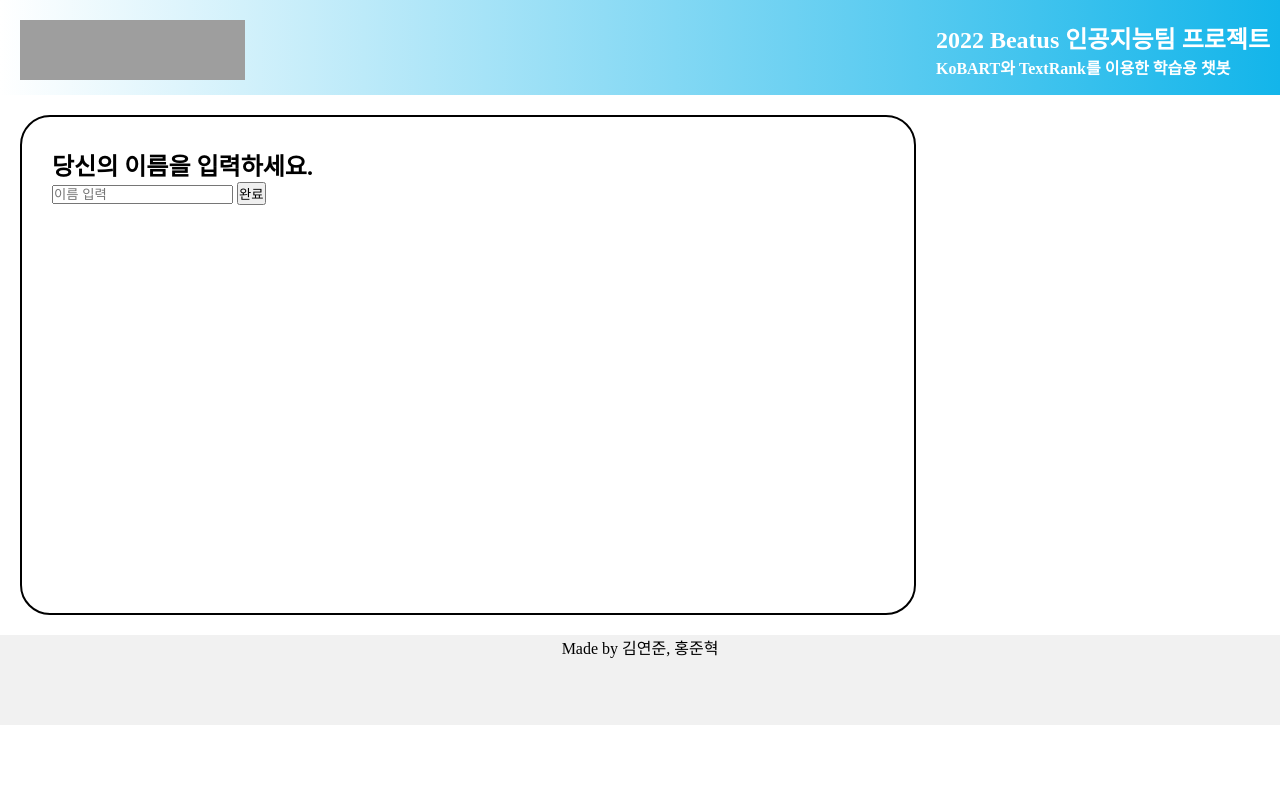
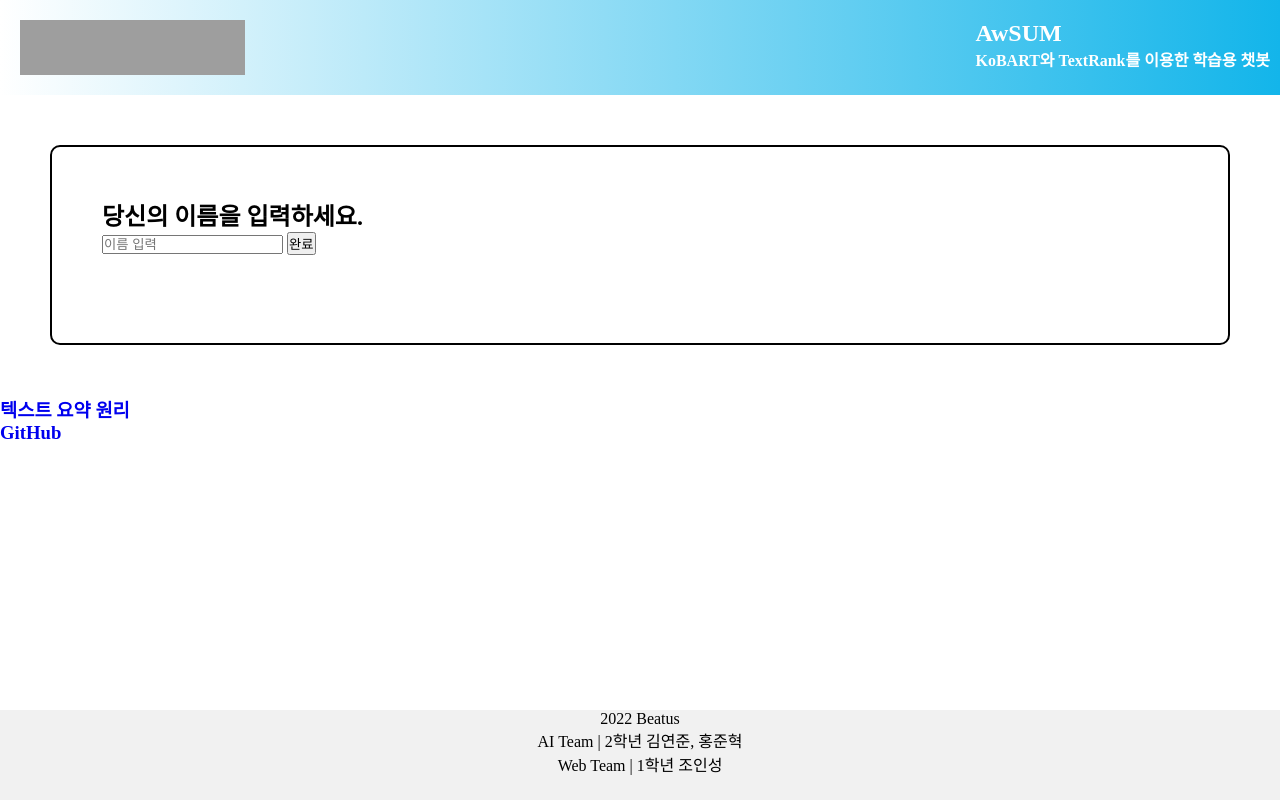
Before and after one commit to Superfish83/Beatus_NLP_Project_2, a Flask app: page / in a window 1280 px wide. Run offline with Flask 2, Linux system fonts and the light colour scheme; grey boxes are pictures that could not be loaded.

Commit message:
스크롤바 추가 및 디자인 개선, 자료 링크 추가

```diff
--- a/main.py
+++ b/main.py
@@ -3,33 +3,43 @@ app = Flask(__name__)
 
 from NLP.dialoguehandler import DialogueHandler
 dlgHandler = DialogueHandler()
-botname = 'BeatusChatBot'
+botname = '어썸'
 
 def template(title, content, auto_submit = None):
     t = f'''<!doctype html>
+
     <link rel="stylesheet" href="{ url_for('static', filename='design.css') }" media="(min-width:600px)">
     <html>
         <title>{title}</title>
         <header>
             <div id="logo">
                 <a href = "/">
-                    <img src="https://www.cnsa.hs.kr/images/hpw/common/logo.gif" alt="Logo" width="225" height="60" href="./index.html">
+                    <img src="https://www.cnsa.hs.kr/images/hpw/common/logo.gif" alt="Logo" width="225" height="55" href="./index.html">
                 </a>
             </div>
 
             <div id="top_menu">
-                <h2> 2022 Beatus 인공지능팀 프로젝트</h2>
+                <h2> AwSUM </h2>
                 <h4> KoBART와 TextRank를 이용한 학습용 챗봇 </h4>
             </div>
         </header>
 
-        <article id="content">
+        <article id="content" style="
+    overflow-y: scroll;
+    height: calc(100vh - 240px);
+">
             {content}
         </article>
 
-        <footer>
-            <p>Made by 김연준, 홍준혁</p>
+        <footer style="
+    position: fixed;
+    bottom: 0;
+">
+            <p>2022 Beatus</p>
+            <p>AI Team | 2학년 김연준, 홍준혁</p>
+            <p>Web Team | 1학년 조인성</p>
         </footer>
+        <script>document.querySelector("article").scroll(0,99999999)</script>
     '''
 
     if auto_submit:
@@ -44,16 +54,32 @@ def getTextForm(username, dlg_state):
     form = ''
     if dlg_state < 100: # 사용자에게 채팅 입력을 받을 때
         form = f'''
-            <form class = "input" name = "getUserText" action="/chat/" method="POST">
-                <input type="textarea" name="usertext" placeholder="채팅 입력"></textarea>
+            <form class = "input" name = "getUserText" action="/chat/" method="POST" style="
+    position: fixed;
+    bottom: 90px;
+    width: 96%;
+    height: 30px;
+    padding: .5% 1%;
+    display: flex;
+">
+                <input type="textarea" name="usertext" placeholder="채팅 입력" style="
+    flex: 1; autofocus/">
                 <input type="hidden" name="current_username" value={username}>
                 <input type="hidden" name="dlg_state" value={dlg_state}>
                 <input type="submit" value="입력">
             </form>'''
     else: # 챗봇이 계속 말할 때 (입력받는 것 없이 form 제출)
         form = f'''
-            <form class = "input" name = "getUserText" action="/chat/" method="POST">
-                <input type="textarea" name="usertext" placeholder="채팅 입력"></textarea>
+            <form class = "input" name = "getUserText" action="/chat/" method="POST" style="
+    position: fixed;
+    bottom: 90px;
+    width: 96%;
+    height: 30px;
+    padding: .5% 1%;
+    display: flex;
+">
+                <input type="textarea" name="usertext" placeholder="채팅 입력" style="
+    flex: 1;" readonly/>
                 <input type="hidden" name="current_username" value={username}>
                 <input type="hidden" name="dlg_state" value={dlg_state}>
             </form>
@@ -89,6 +115,10 @@ def home():
                 <input type="submit" value="완료">
             </form>
         </div>
+        <ul>
+            <h3><a href="/related-work/">텍스트 요약 원리</a></h3>
+            <h3><a href="https://github.com/Superfish83/Beatus_NLP_Project_2">GitHub</a></h3>
+        </ul>
     '''
     return template('Main Page', getName)
 
@@ -110,7 +140,9 @@ def chat():
                 return '다른 이름을 설정하세요!'
 
             #채팅 내역
-            chat_history[username] = getTextTemplate(botname, f'안녕, {username}!')
+            chat_history[username] = getTextTemplate(botname, f'''안녕, {username}!
+            "설명 시작"을 입력하고 나에게 설명하려는 내용을 입력한 뒤
+            "설명 끝"을 입력하면 요약해 줄게.''')
             chatting += chat_history[username]
 
             #채팅 입력 form
@@ -142,5 +174,9 @@ def chat():
     elif request.method == 'GET':
         return 'ERROR'
 
+@app.route('/related-work/')
+def related_work():
+    return render_template('related_work.html')
+
 if __name__ == '__main__':
     app.run(debug=True)
--- a/static/design.css
+++ b/static/design.css
@@ -47,19 +47,14 @@ nav li a{color: white;}
 
 
 .input-box{
-    width: 100%;
-    height: 500px;
-    align-self: center  ;
-    float: center;
-    width: 70%;
-    height: 500px;
+    position:relative;
+    width: auto;
+    height: 200px;
     border: 2px solid black;
     box-sizing: border-box;
-    border-radius: 30px;
-    padding: 30px;
-    margin-left: 20px;
-    margin-right: 20px;
-    margin-top: 20px;
+    border-radius: 10px;
+    margin: 50px;
+    padding: 50px;
 }
 
 /* footer 영역 */
```
Also changed, not shown: other parts of static/design.css (+11 -3 lines), templates/related_work.html (added, +27 -0 lines).
